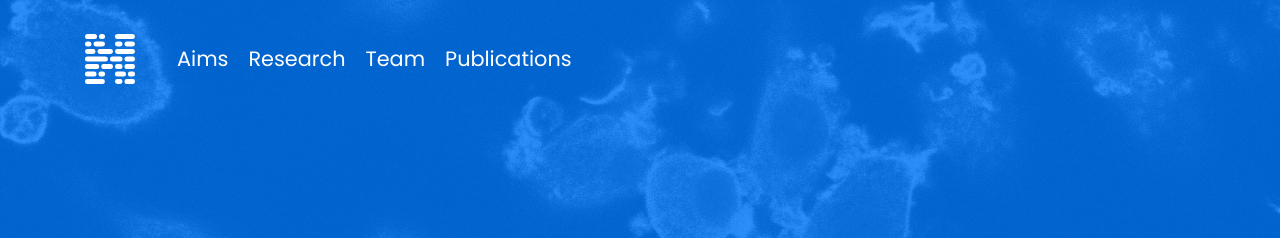
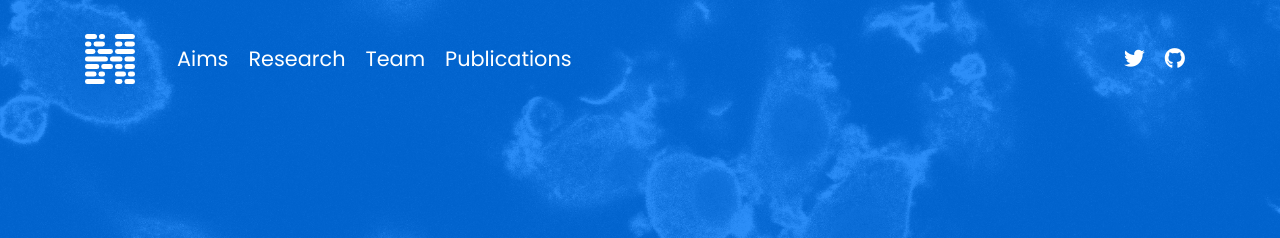
Before and after one commit to haniffalab/haniffalab.github.io, a Jekyll site: the page built from index.markdown, in a window 1280 px wide. Shown: the top 238 px of the page. Built offline with Jekyll 4.4.1, drawn with Linux system fonts in a browser that asks for light colours; nearby versions of some CDN libraries.

Commit message:
fix broken font icon

```diff
--- a/_includes/header.html
+++ b/_includes/header.html
@@ -26,10 +26,10 @@
                 </ul>
                 <ul class="navbar-nav ml-auto">
                     <li class="nav-item">
-                        <a class="nav-link" href="https://twitter.com/haniffalab"><i class="fa fa-twitter"></i></a>
+                        <a class="nav-link" href="https://twitter.com/haniffalab"><i class="fab fa-twitter"></i></a>
                     </li>
                     <li class="nav-item">
-                        <a class="nav-link" href="https://github.com/haniffalab/"><i class="fa fa-github"></i></a>
+                        <a class="nav-link" href="https://github.com/haniffalab/"><i class="fab fa-github"></i></a>
                     </li>
                     <!--<li class="nav-item">
                         <a class="nav-link" href="#"><i class="fa fa-envelope"></i></a>
```
